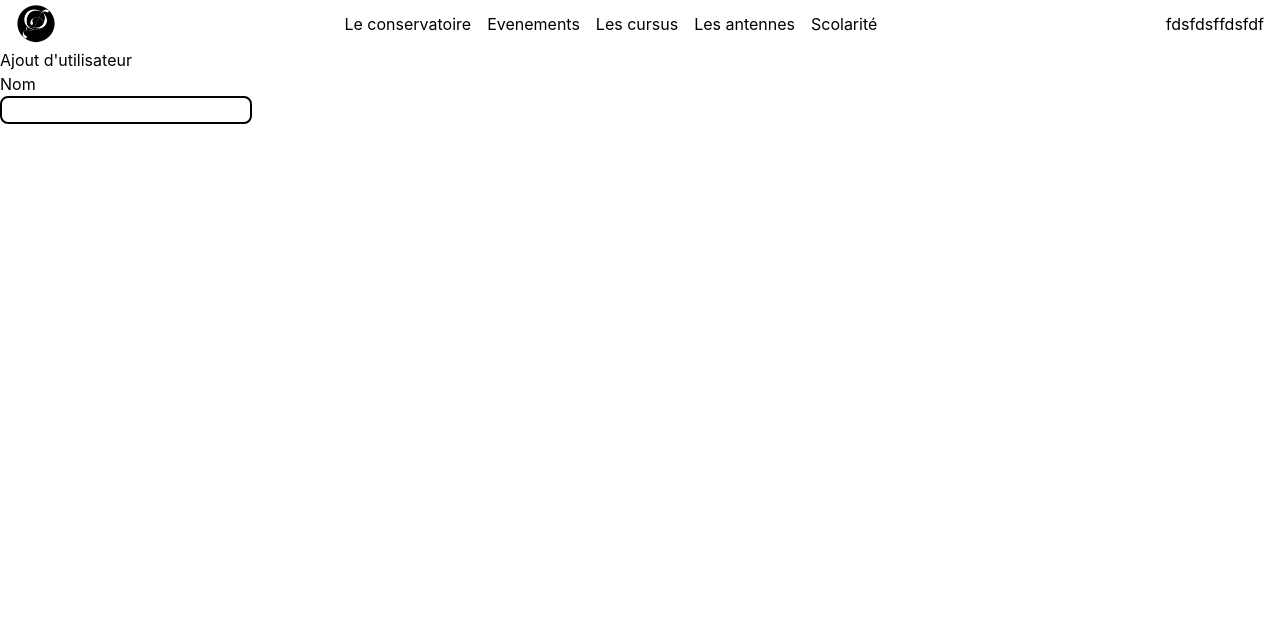
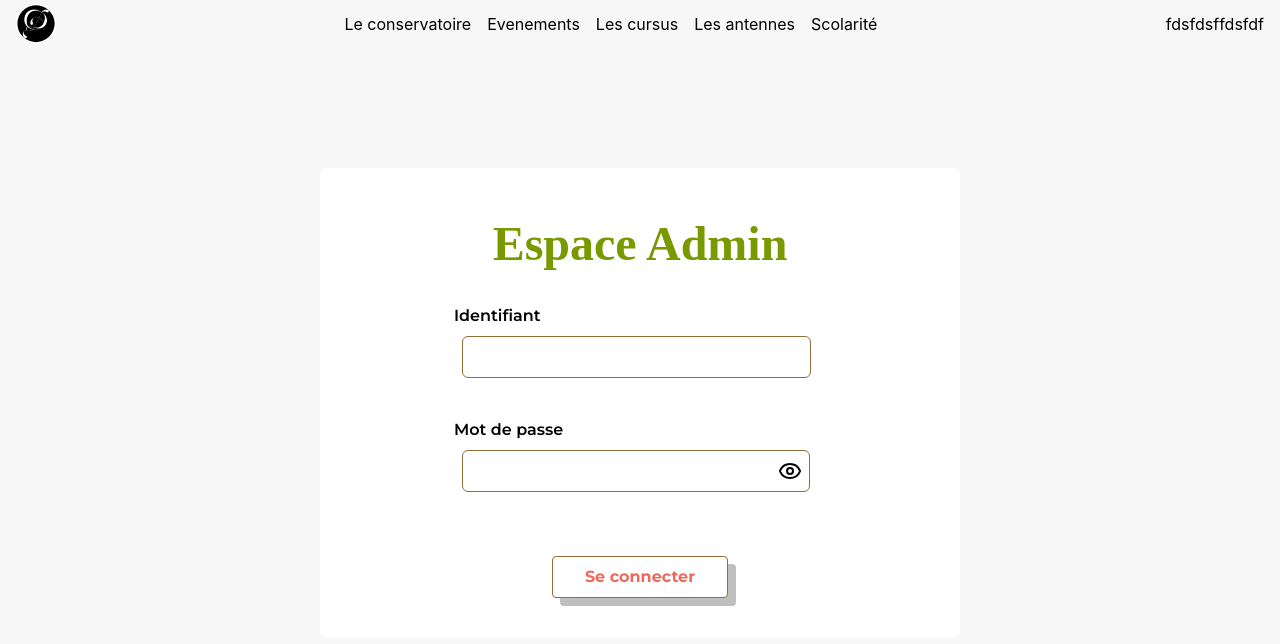
Before and after one commit to eclataxcd/site_conservatoire_Henri_Tomasi, a React (Vite) app in the folder site_conservatoire/: page /Admin in a window 1280 px wide. Shown: the top 644 px of the page. Built offline with nearby package versions, Linux system fonts and the light colour scheme; a web font is replaced by a local one.

Commit message:
made the connexion form, need to test it

```diff
--- /dev/null
+++ b/site_conservatoire/src/components/bigElements/CnxForm.tsx
@@ -0,0 +1,56 @@
+import { useState, useEffect } from "react";
+import { InputForm } from "../smallElements/InputForm";
+import { Button } from "../smallElements/Button";
+
+export function CnxForm() {
+    const [email, setEmail] = useState("");
+    const [password, setPassword] = useState("");
+
+    const authentification = async (e: any) => {
+        e.preventDefault(); // <-- Bloque le rechargement de la page de base d'un formulaire HTML
+
+        try {
+            // Conseil : Pour un Login, on utilise généralement 'POST' et non 'GET' si on envoie un body
+            const response = await fetch(`/api/users/login`, {
+                method: 'POST',
+                headers: {
+                    'Content-Type': 'application/json',
+                },
+                body: JSON.stringify({
+                    email: email,
+                    password: password,
+                }),
+            });
+
+            const data = await response.json();
+            console.log('Réponse du serveur :', data);
+        } catch (error) {
+            console.error('Erreur lors de la connexion :', error);
+        }
+    };
+
+    return (
+        <div className="p-10 bg-white w-1/2 h-auto flex flex-col m-auto mt-30 items-center rounded-lg">
+            <h1 className="p-3 font-bodoni font-bold text-5xl text-green">Espace Admin</h1>
+            <form onSubmit={authentification} className="w-full flex flex-col items-center" >
+                <InputForm
+                    value={email}
+                    onChange={setEmail}
+                    text="Identifiant"
+                    type="text"
+                    id="id"
+                />
+
+                <InputForm
+                    value={password}
+                    onChange={setPassword}
+                    text="Mot de passe"
+                    type="password"
+                    id="password"
+                /><br /><br />
+                <Button text="Se connecter" type="submit" />
+            </form>
+        </div>
+
+    );
+}
--- a/site_conservatoire/src/components/smallElements/Button.tsx
+++ b/site_conservatoire/src/components/smallElements/Button.tsx
@@ -1,9 +1,17 @@
-export function Button({text, style}: {text: string, style?: string}) {
+export function Button({ text, style, type }: { text: string, style?: string, type?: string }) {
 
     const styles = style + " py-2 px-8 border-1 border-brown rounded shadow-button bg-white text-pink font-montserrat font-bold whitespace-pre-line cursor-pointer delay-50 duration-200 hover:bg-pink hover:text-white"
     return (
-        <button className={styles}>
-            {text}
-        </button>
+        <>
+            {type === undefined ? (
+                <button className={styles}>
+                    {text}
+                </button>)
+                :
+                (<input className={styles} type={type} value={text} />)
+            }
+        </>
+
+
     );
 }
--- /dev/null
+++ b/site_conservatoire/src/components/smallElements/InputForm.tsx
@@ -0,0 +1,49 @@
+import { useState } from "react";
+import { Eye, EyeOff } from 'lucide-react';
+
+interface InputFormProps {
+  text: string;
+  placeHolder?: string;
+  type: string;
+  id: string;
+  value: string;
+  onChange: (valeur: string) => void; // <-- La fonction magique pour parler au parent
+}
+
+export function InputForm({ text, placeHolder, type, id, value, onChange }: InputFormProps) {
+
+    const [showPassword, setShowPassword] = useState(false);
+    const [inputType, setInputType] = useState(type);
+
+    const togglePasswordVisibility = () => {
+        setShowPassword(!showPassword);
+        setInputType(showPassword ? "password" : "text");
+    };
+
+    return (
+        <div className="w-3/4 p-4 flex flex-col ">
+            <p className="p-2 font-montserrat font-semibold text">{text}</p>
+            <span className="w-full flex">
+                <input
+                placeholder={placeHolder}
+                value={value}
+                onChange={(e) => onChange(e.target.value)}
+                className="ml-4 p-2 w-9/10 border border-brown rounded-md"
+                type={inputType}
+                id={id}
+                name={id} />
+                {type === "password" && (
+                    <button
+                        className="relative right-8"
+                        onClick={togglePasswordVisibility}
+                        type="button"
+                    >
+                        {showPassword ? <EyeOff /> : <Eye />}
+                    </button>
+                )}
+            </span>
+
+        </div>
+
+    );
+}
--- a/site_conservatoire/src/pages/Admin.tsx
+++ b/site_conservatoire/src/pages/Admin.tsx
@@ -1,3 +1,4 @@
+import { CnxForm } from '../components/bigElements/CnxForm';
 import { NavBar } from '../components/other/NavBar';
 
 export function Admin() {
@@ -8,18 +9,10 @@ export function Admin() {
     }
 
     return (
-        <>
+        <div className='w-full h-screen bg-whiteBg'>
             <NavBar />
-            <h1>Ajout d'utilisateur</h1>
+            <CnxForm />
 
-            <form onSubmit={(e)=> handleSubmit(e)} >
-
-                <label htmlFor="name">Nom</label>
-                <br />
-                <input className='border-2 rounded-lg' id='name' name='name' type="text" />
-                <br />
-
-            </form>
-        </>
+        </div>
     );
 }
```
Also changed, not shown: 1 other file (tests, documents, lock files or other folders).
